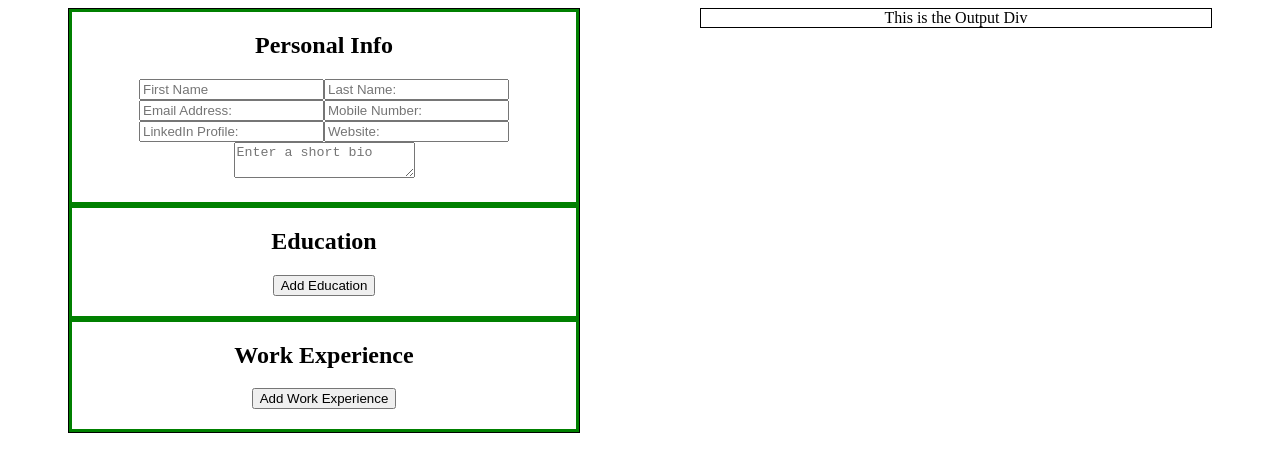
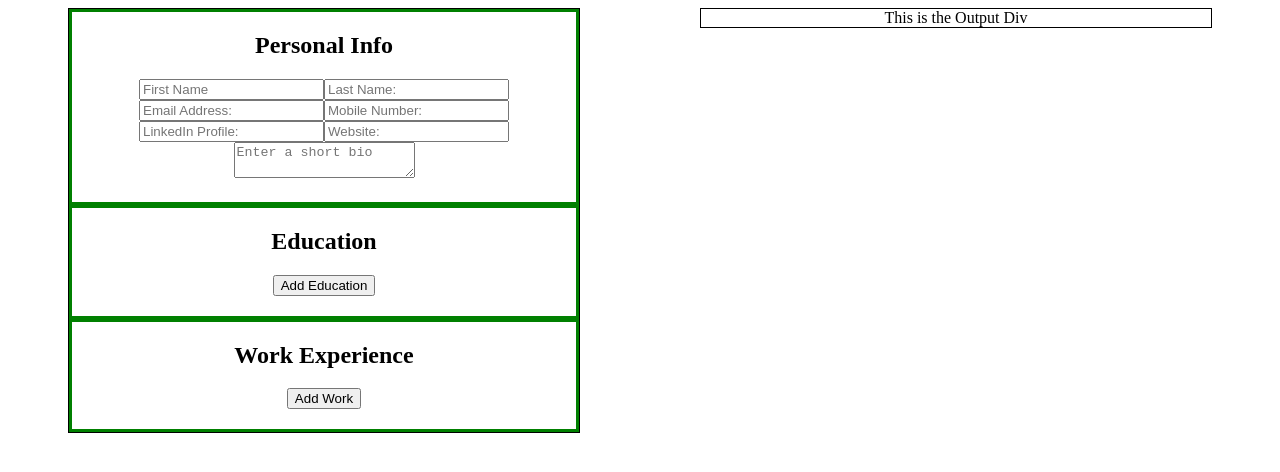
Before and after one commit to saskiabt/react-resume-app, a React (Create React App) app: page / in a window 1280 px wide. Shown: the top 472 px of the page. Built offline with nearby package versions, Linux system fonts and the light colour scheme.

Commit message:
add work experience state

```diff
--- a/src/App.js
+++ b/src/App.js
@@ -27,6 +27,7 @@ function App() {
   const [personalDetails, setPersonalDetails] = useState(initialPDValues);
 
   const [educationOutput, setEducationOutput] = useState([]);
+  const [workOutput, setWorkOutput] = useState([]);
 
   return (
     <div className="App">
@@ -42,6 +43,8 @@ function App() {
         setPersonalDetails={setPersonalDetails}
         educationOutput={educationOutput}
         setEducationOutput={setEducationOutput}
+        workOutput={workOutput}
+        setWorkOutput={setWorkOutput}
       />
       <Output
         firstNameRef={firstNameRef}
@@ -53,6 +56,8 @@ function App() {
         bioRef={bioRef}
         educationOutput={educationOutput}
         setEducationOutput={setEducationOutput}
+        workOutput={workOutput}
+        setWorkOutput={setWorkOutput}
       />
     </div>
   );
--- a/src/components/form/Form.jsx
+++ b/src/components/form/Form.jsx
@@ -10,6 +10,8 @@ function Form({
   setPersonalDetails,
   educationOutput,
   setEducationOutput,
+  workOutput,
+  setWorkOutput,
 }) {
   return (
     <div className="Form">
@@ -21,7 +23,7 @@ function Form({
         educationOutput={educationOutput}
         setEducationOutput={setEducationOutput}
       />
-      <WorkExperience />
+      <WorkExperience workOutput={workOutput} setWorkOutput={setWorkOutput} />
     </div>
   );
 }
@@ -55,6 +57,17 @@ Form.propTypes = {
     }),
   ),
   setEducationOutput: PropTypes.func,
+  workOutput: PropTypes.arrayOf(
+    PropTypes.shape({
+      position: PropTypes.string,
+      company: PropTypes.string,
+      startDate: PropTypes.string,
+      endDate: PropTypes.string,
+      description: PropTypes.string,
+      isShowing: PropTypes.bool,
+    }),
+  ),
+  setWorkOutput: PropTypes.func,
 };
 
 export default Form;
--- a/src/components/form/work/WorkCard.jsx
+++ /dev/null
@@ -1,71 +0,0 @@
-/* eslint-disable react/prop-types */
-import React, { useState } from "react";
-import TextArea from "../../TextArea";
-import TextInput from "../../TextInput";
-
-function WorkCard({ i, deleteCard }) {
-  const initialWorkValues = {
-    position: "",
-    company: "",
-    startDate: "",
-    endDate: "",
-    description: "",
-  };
-
-  const [work, setWork] = useState(initialWorkValues);
-
-  const handleChange = (event) => {
-    const { name, value } = event.target;
-    console.log(value);
-    setWork({
-      ...work,
-      [name]: value,
-    });
-  };
-
-  return (
-    <div className="group" id={i} key={i}>
-      <TextInput
-        values={work.position}
-        handleChange={handleChange}
-        type="text"
-        placeholder="Position name..."
-        name="position"
-      />
-      <TextInput
-        values={work.company}
-        handleChange={handleChange}
-        type="text"
-        placeholder="Company name..."
-        name="company"
-      />
-      <TextInput
-        values={work.startDate}
-        handleChange={handleChange}
-        type="date"
-        placeholder="Start Date:"
-        name="startDate"
-      />
-      <TextInput
-        values={work.endDate}
-        handleChange={handleChange}
-        type="date"
-        placeholder="End Date:"
-        name="endDate"
-      />
-      <TextArea
-        values={work.description}
-        handleChange={handleChange}
-        type="text"
-        placeholder="Description"
-        name="description"
-        form="form"
-      />
-      <button type="button" className="delete" onClick={deleteCard}>
-        Delete
-      </button>
-    </div>
-  );
-}
-
-export default WorkCard;
--- a/src/components/form/work/WorkExperience.jsx
+++ b/src/components/form/work/WorkExperience.jsx
@@ -1,47 +1,116 @@
 import React, { useState } from "react";
-import uuid from "react-uuid";
-import WorkCard from "./WorkCard";
+import PropTypes from "prop-types";
+import TextInput from "../../TextInput";
+import TextArea from "../../TextArea";
 
-function WorkExperience() {
-  const [workCardList, setWorkCardList] = useState([]);
-
-  const addCard = () => {
-    const card = {
-      key: uuid(),
-    };
-    setWorkCardList(workCardList.concat(card));
+function WorkExperience({ workOutput, setWorkOutput }) {
+  const initialWorkValues = {
+    position: "",
+    company: "",
+    startDate: "",
+    endDate: "",
+    description: "",
+    isShowing: false,
   };
 
-  const deleteCard = (i) => {
-    const newList = [...workCardList];
-    newList.splice(i, 1);
-    console.log(newList);
-    setWorkCardList(newList);
+  const [work, setWork] = useState(initialWorkValues);
+
+  const toggleFormVisibility = () => {
+    if (work.isShowing) {
+      setWork({ ...work, isShowing: false });
+    } else {
+      setWork({ ...work, isShowing: true });
+    }
   };
+
+  const submitCard = (event) => {
+    setWorkOutput(workOutput.concat(work));
+    console.log(workOutput);
+    setWork(initialWorkValues);
+    toggleFormVisibility();
+    event.preventDefault();
+  };
+
+  const handleChange = (event) => {
+    const { name, value } = event.target;
+    console.log(value);
+    setWork({
+      ...work,
+      [name]: value,
+    });
+  };
+
+  if (!work.isShowing) {
+    return (
+      <section id="ed-wrapper" className="form-wrapper">
+        <h2>Work Experience</h2>
+        <div className="button-container">
+          <button type="button" onClick={toggleFormVisibility}>
+            Add Work
+          </button>
+        </div>
+      </section>
+    );
+  }
 
   return (
     <section id="work-wrapper" className="form-wrapper">
       <h2>Work Experience</h2>
-      {workCardList &&
-        workCardList.map((card, i) => {
-          return (
-            <WorkCard
-              card={card}
-              key={card.key}
-              i={i}
-              workCardList={workCardList}
-              setWorkCardList={setWorkCardList}
-              deleteCard={deleteCard}
-            />
-          );
-        })}
-      <div className="button-container">
-        <button type="button" onClick={addCard}>
-          Add Work Experience
-        </button>
-      </div>
+      <form className="group" onSubmit={submitCard}>
+        <TextInput
+          values={work.position}
+          handleChange={handleChange}
+          type="text"
+          placeholder="Position name..."
+          name="position"
+        />
+        <TextInput
+          values={work.company}
+          handleChange={handleChange}
+          type="text"
+          placeholder="Company name..."
+          name="company"
+        />
+        <TextInput
+          values={work.startDate}
+          handleChange={handleChange}
+          type="date"
+          placeholder="Start Date:"
+          name="startDate"
+        />
+        <TextInput
+          values={work.endDate}
+          handleChange={handleChange}
+          type="date"
+          placeholder="End Date:"
+          name="endDate"
+        />
+        <TextArea
+          values={work.description}
+          handleChange={handleChange}
+          type="text"
+          placeholder="Description"
+          name="description"
+          form="form"
+        />
+        <button type="submit">Submit</button>
+      </form>
     </section>
   );
 }
 
+WorkExperience.propTypes = {
+  workOutput: PropTypes.arrayOf(
+    PropTypes.shape({
+      position: PropTypes.string,
+      company: PropTypes.string,
+      startDate: PropTypes.string,
+      endDate: PropTypes.string,
+      description: PropTypes.string,
+      isShowing: PropTypes.bool,
+    }),
+  ),
+  setWorkOutput: PropTypes.func,
+};
+
 export default WorkExperience;
--- a/src/components/output/Output.jsx
+++ b/src/components/output/Output.jsx
@@ -1,9 +1,15 @@
-/* eslint-disable react/prop-types */
 import React from "react";
 import uuid from "react-uuid";
+import PropTypes from "prop-types";
 import EdOutPutCard from "./EdOutputCard";
+import WorkOutputCard from "./WorkOutputCard";
 
-function Output({ educationOutput, setEducationOutput }) {
+function Output({
+  educationOutput,
+  setEducationOutput,
+  workOutput,
+  setWorkOutput,
+}) {
   return (
     <div className="Output">
       This is the Output Div
@@ -21,8 +27,46 @@ function Output({ educationOutput, setEducationOutput }) {
             );
           })}
       </div>
+      <div className="work-output">
+        {workOutput &&
+          workOutput.map((card, i) => {
+            return (
+              <WorkOutputCard
+                card={card}
+                key={uuid()}
+                i={i}
+                workOutput={workOutput}
+                setWorkOutput={setWorkOutput}
+              />
+            );
+          })}
+      </div>
     </div>
   );
 }
 
+Output.propTypes = {
+  educationOutput: PropTypes.arrayOf(
+    PropTypes.shape({
+      degree: PropTypes.string,
+      school: PropTypes.string,
+      startDate: PropTypes.string,
+      endDate: PropTypes.string,
+      description: PropTypes.string,
+    }),
+  ),
+  setEducationOutput: PropTypes.func,
+  workOutput: PropTypes.arrayOf(
+    PropTypes.shape({
+      position: PropTypes.string,
+      company: PropTypes.string,
+      startDate: PropTypes.string,
+      endDate: PropTypes.string,
+      description: PropTypes.string,
+      isShowing: PropTypes.bool,
+    }),
+  ),
+  setWorkOutput: PropTypes.func,
+};
+
 export default Output;
--- /dev/null
+++ b/src/components/output/WorkOutputCard.jsx
@@ -0,0 +1,56 @@
+import React from "react";
+import PropTypes from "prop-types";
+
+function WorkOutputCard({ i, card, workOutput, setWorkOutput }) {
+  const deleteCard = (index, cardList) => {
+    const newList = [...cardList];
+    newList.splice(index, 1);
+    setWorkOutput(newList);
+  };
+  return (
+    <div className="ed-output-card" key={i}>
+      <h2>{card.position}</h2>
+      <h3>{card.company}</h3>
+      <p>{card.startDate}</p>
+      <p>{card.endDate}</p>
+      <p>{card.description}</p>
+      <div>
+        <button
+          type="button"
+          className="delete"
+          onClick={() => deleteCard(i, workOutput)}
+        >
+          Delete
+        </button>
+        <button type="button" className="edit">
+          Edit
+        </button>
+      </div>
+    </div>
+  );
+}
+
+WorkOutputCard.propTypes = {
+  workOutput: PropTypes.arrayOf(
+    PropTypes.shape({
+      position: PropTypes.string,
+      company: PropTypes.string,
+      startDate: PropTypes.string,
+      endDate: PropTypes.string,
+      description: PropTypes.string,
+      isShowing: PropTypes.bool,
+    }),
+  ),
+  setWorkOutput: PropTypes.func,
+  card: PropTypes.shape({
+    position: PropTypes.string,
+    company: PropTypes.string,
+    startDate: PropTypes.string,
+    endDate: PropTypes.string,
+    description: PropTypes.string,
+    isShowing: PropTypes.bool,
+  }),
+  i: PropTypes.number,
+};
+
+export default WorkOutputCard;
```
